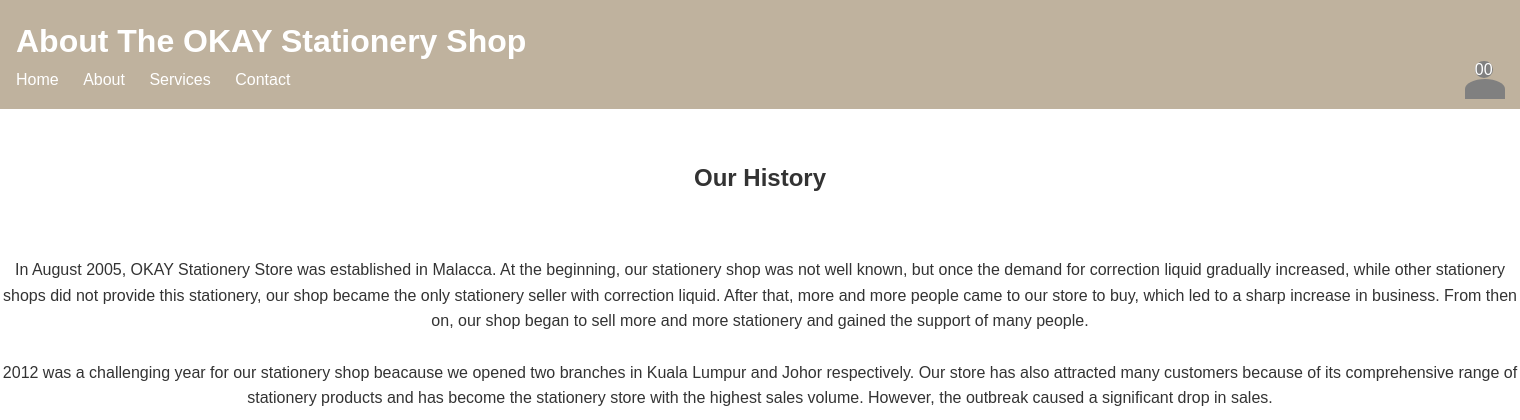
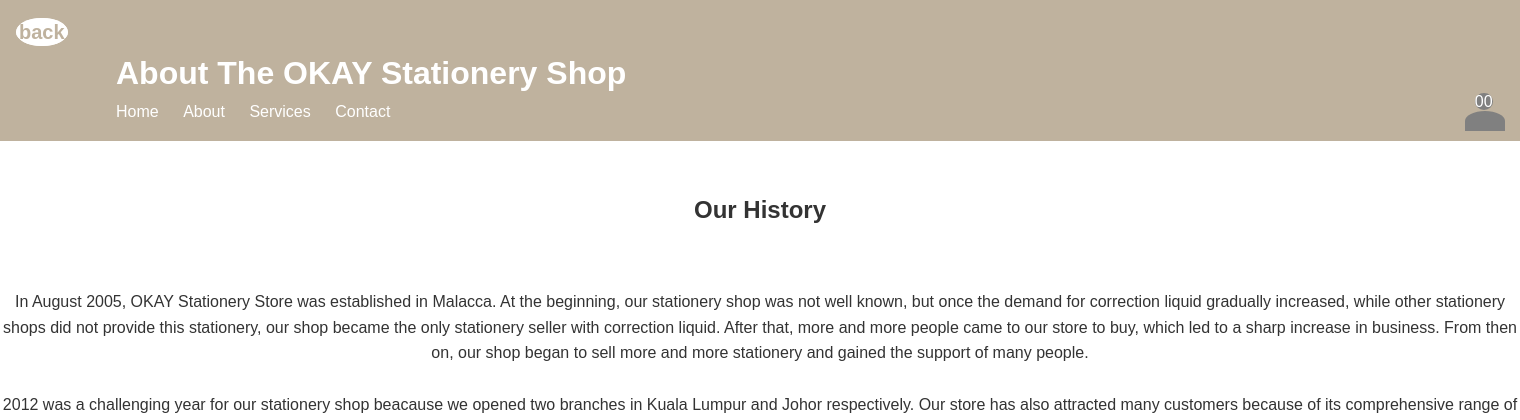
Before and after one commit to CelineKong65/DWP_PROJECT, a PHP site: page /about_us.html in a window 1520 px wide. Shown: the top 420 px of the page. Run offline with PHP 8.4, Linux system fonts and the light colour scheme.

Commit message:
about us 40%

```diff
--- a/about_us.css
+++ b/about_us.css
@@ -31,7 +31,23 @@ header {
     padding: 1rem;
 }
 
+#back{
+
+    color: #BFB29E;
+    background-color: #fff;
+    font-size: 20px;
+    font-family: Arial, Helvetica, sans-serif;
+    border-radius: 50%;
+    border: #fff solid;
+    text-decoration: none;
+}
+
+h1{
+    margin-left: 100px;
+}
+
 header nav ul {
+    margin-left: 100px;
     list-style: none;
 }
 
@@ -77,7 +93,7 @@ header nav ul li a:hover {
     background-color: gray;
     position: relative;
     margin:0px 10px 10px 10px;
-    left:1150px;
+    left:1050px;
     bottom: 10px;
     margin:0px 10px 10px 10px;
 }
--- a/about_us.html
+++ b/about_us.html
@@ -8,6 +8,7 @@
 </head>
 <body>
     <header>
+        <a id="back" href="#"><b>back</b></a>
         <h1>About The OKAY Stationery Shop</h1>
         <nav>
             <ul>
```
